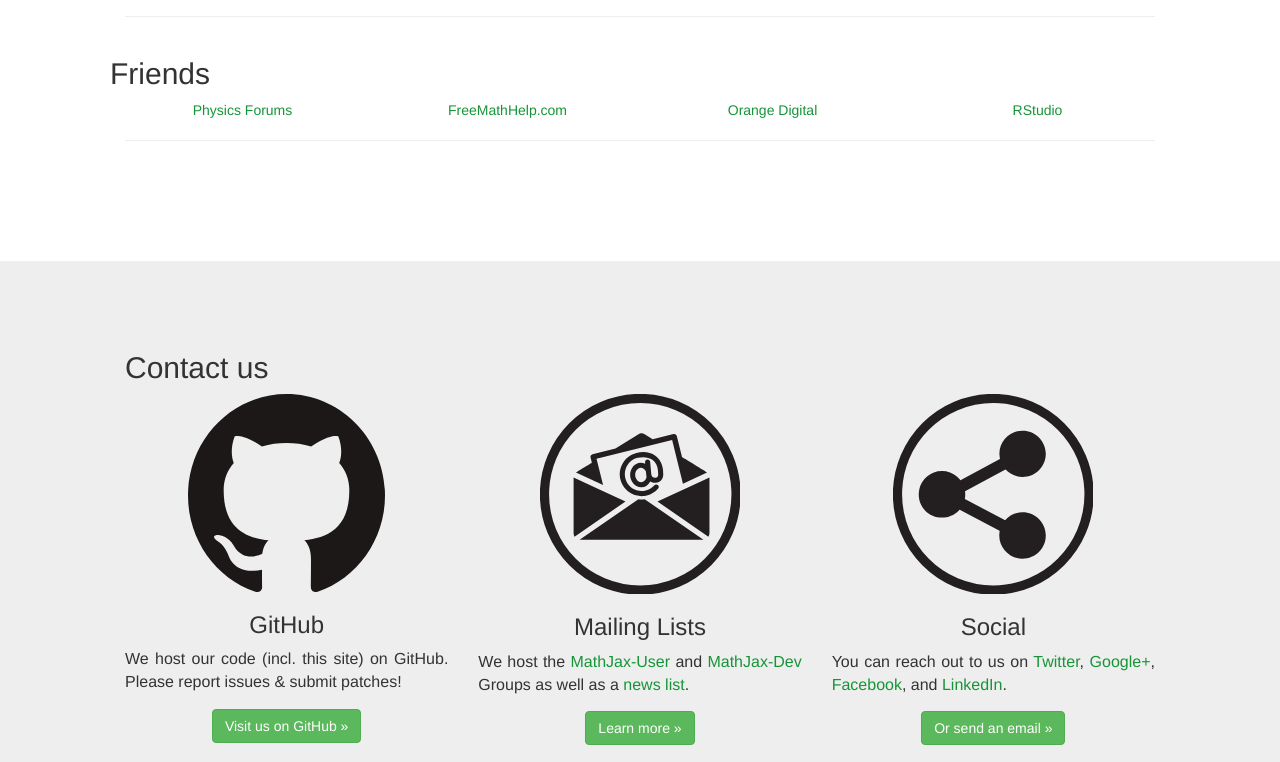
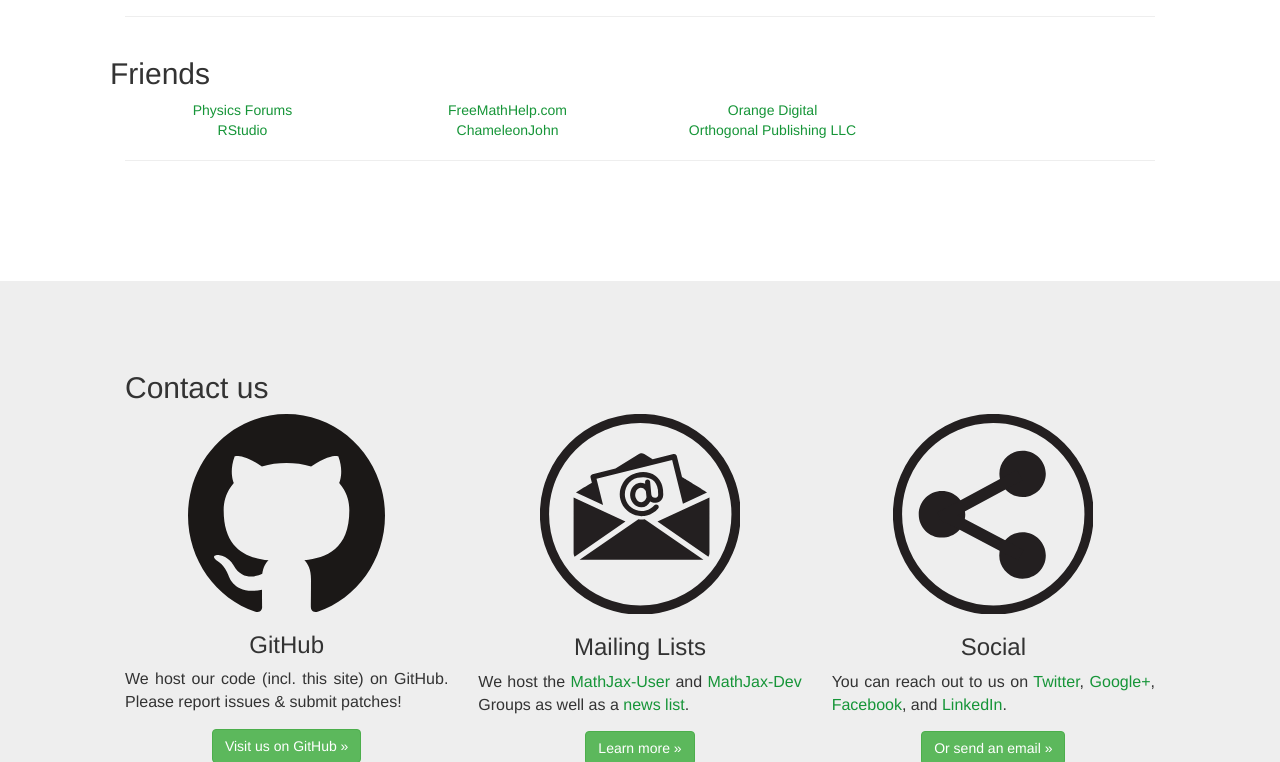
Before and after one commit to mathjax/MathJax-website, a Jekyll site: the page built from index.html, in a window 1280 px wide and 900 px high, scrolled down 2930 px, cut to the strip 138-900 px from the top of the window. Built offline with Jekyll 4.4.1, drawn with Linux system fonts in a browser that asks for light colours; nearby versions of some CDN libraries; formulas are drawn with MathJax 3.

Commit message:
frontpage: add new Friend sponsors; improve alt-text

```diff
--- a/index.html
+++ b/index.html
@@ -207,7 +207,7 @@ redirect_from:
     <div class="row">
       <h2> MathJax Sponsors</h2>
       <p>We are supported by <a href="#modal-sponsorship" data-toggle="modal" data-target="#modal-sponsorship">the MathJax Sponsorship Program</a> and individual donations. Please
-        <a style="border:0;" href="https://pledgie.com/campaigns/27873"><img style="height: 2.25em;" alt="Click here to lend your support to: MathJax individual donations 2015 and make a donation at pledgie.com !" src="https://pledgie.com/campaigns/27873.png?skin_name=chrome" >
+        <a style="border:0;" href="https://pledgie.com/campaigns/27873"><img style="height: 2.25em;" alt="Click here to make a donation at pledgie.com." src="https://pledgie.com/campaigns/27873.png?skin_name=chrome" >
         </a>
       </p>
     </div>
@@ -216,12 +216,12 @@ redirect_from:
       <h3>Managing Partners</h3>
       <div class="col-xs-12 col-sm-6 text-center" aria-haspopup="true" data-toggle="popover" data-placement="bottom" data-trigger="hover" data-title="American Mathematical Society" data-content="The AMS, founded in 1888 to further the interests of mathematical research and scholarship, serves the national and international community through its publications, meetings, advocacy and other programs, which promote mathematical research, its communication and uses, encourage and promote the transmission of mathematical understanding and skills, support mathematical education at all levels, advance the status of the profession of mathematics, encouraging and facilitating full participation of all individuals, foster an awareness and appreciation of mathematics and its connections to other disciplines and everyday life. For more information, please visit <a href='http://www.ams.org'>www.ams.org</a>.">
         <a href="//ams.org">
-          <img alt="AMS" src="//cdn.mathjax.org/mathjax/badge/sponsors/AMS.gif" style="width:60%; padding: 5%;">
+          <img alt="American Mathematical Society" src="//cdn.mathjax.org/mathjax/badge/sponsors/AMS.gif" style="width:60%; padding: 5%;">
         </a>
       </div>
       <div class="col-xs-12 col-sm-6 text-center" aria-haspopup="true" data-toggle="popover" data-placement="bottom" data-trigger="hover" data-title="Society for Industrial and Applied Mathematics" data-content="The Society for Industrial and Applied Mathematics (SIAM) is an international community of over 13,000 individual members. Almost 500 academic, manufacturing, research and development, service and consulting organizations, government, and military organizations worldwide are institutional members. SIAM fosters the development of applied mathematical and computational methodologies needed in these various application areas. Applied mathematics in partnership with computational science is essential in solving many real-world problems. Through publications, research, and community, the mission of SIAM is to build cooperation between mathematics and the worlds of science and technology. For more information, please visit <a href='http://www.siam.org'>www.siam.org</a>.">
         <a href="//siam.org">
-          <img alt="SIAM" src="//cdn.mathjax.org/mathjax/badge/sponsors/SIAM.gif" style="width:60%;">
+          <img alt="Society for Industrial and Applied Mathematics" src="//cdn.mathjax.org/mathjax/badge/sponsors/SIAM.gif" style="width:60%;">
         </a>
       </div>
     </section>
@@ -250,37 +250,37 @@ For more information, please visit <a href='http://www.elsevier.com'>www.elsevie
       <h3>Supporters</h3>
       <div class="row text-center supporter-logos">
       <!-- <div class="col-xs-6 col-sm-3 supporter-logo"> -->
-              <a class="col-xs-6 col-sm-3 supporter-logo" title="APS" href="http://www.aps.org" style="background-image:url(https://cdn.mathjax.org/mathjax/badge/sponsors/APSLogo_2color.gif);background-position: 50% 50%;background-repeat: no-repeat;background-size: 50%;}">
+              <a class="col-xs-6 col-sm-3 supporter-logo" title="American Physical Society" href="http://www.aps.org" style="background-image:url(https://cdn.mathjax.org/mathjax/badge/sponsors/APSLogo_2color.gif);background-position: 50% 50%;background-repeat: no-repeat;background-size: 50%;}">
               </a>
-              <a class="col-xs-6 col-sm-3 supporter-logo" title="OSA" href="http://www.osa.org" style="background-image:url(https://cdn.mathjax.org/mathjax/badge/sponsors/OSA_wide.jpg);background-position: 50% 50%;background-repeat: no-repeat;background-size: contain;}">
+              <a class="col-xs-6 col-sm-3 supporter-logo" title="OSA The Optical Society" href="http://www.osa.org" style="background-image:url(https://cdn.mathjax.org/mathjax/badge/sponsors/OSA_wide.jpg);background-position: 50% 50%;background-repeat: no-repeat;background-size: contain;}">
               </a>
               <a class="col-xs-6 col-sm-3 supporter-logo" title="Project Euclid" href="http://projecteuclid.org" style="background-image:url(https://cdn.mathjax.org/mathjax/badge/sponsors/ProjectEuclid.gif);background-position: 50% 50%;background-repeat: no-repeat;background-size: 80%;}">
               </a>
-              <a class="col-xs-6 col-sm-3 supporter-logo" title="IOPP" href="http://ioppublishing.org/" style="background-image:url(https://cdn.mathjax.org/mathjax/badge/sponsors/IOPP.gif);background-position: 50% 50%;background-repeat: no-repeat;background-size: contain;}">
+              <a class="col-xs-6 col-sm-3 supporter-logo" title="IOP Publishing" href="http://ioppublishing.org/" style="background-image:url(https://cdn.mathjax.org/mathjax/badge/sponsors/IOPP.gif);background-position: 50% 50%;background-repeat: no-repeat;background-size: contain;}">
               </a>
 
-              <a class="col-xs-6 col-sm-3 supporter-logo" title="AIP" href="http://www.aip.org" style="background-image:url(https://cdn.mathjax.org/mathjax/badge/sponsors/aip_logo_2line.gif);background-position: 50% 50%;background-repeat: no-repeat;background-size: contain;}">
+              <a class="col-xs-6 col-sm-3 supporter-logo" title="American Institute of Physics" href="http://www.aip.org" style="background-image:url(https://cdn.mathjax.org/mathjax/badge/sponsors/aip_logo_2line.gif);background-position: 50% 50%;background-repeat: no-repeat;background-size: contain;}">
               </a>
-              <a class="col-xs-6 col-sm-3 supporter-logo" title="LMS" href="http://www.lms.ac.uk" style="background-image:url(https://cdn.mathjax.org/mathjax/badge/sponsors/LMS.gif);background-position: 50% 50%;background-repeat: no-repeat;background-size: contain;}">
+              <a class="col-xs-6 col-sm-3 supporter-logo" title="London Mathematical Society" href="http://www.lms.ac.uk" style="background-image:url(https://cdn.mathjax.org/mathjax/badge/sponsors/LMS.gif);background-position: 50% 50%;background-repeat: no-repeat;background-size: contain;}">
               </a>
-              <a class="col-xs-6 col-sm-3 supporter-logo" href="http://www.springer.com" title="Springer" style="background-image:url(https://cdn.mathjax.org/mathjax/badge/sponsors/Springer_wide.svg);background-position: 50% 50%;background-repeat: no-repeat;background-size: contain;}">
+              <a class="col-xs-6 col-sm-3 supporter-logo" href="http://www.springer.com" title="Springer Business and Media" style="background-image:url(https://cdn.mathjax.org/mathjax/badge/sponsors/Springer_wide.svg);background-position: 50% 50%;background-repeat: no-repeat;background-size: contain;}">
               </a>
 
-              <a class="col-xs-6 col-sm-3 supporter-logo"  title="MAA" href="http://www.maa.org" style="background-image:url(https://cdn.mathjax.org/mathjax/badge/sponsors/MAA.jpg);background-position: 50% 50%;background-repeat: no-repeat;background-size: 80%;}">
+              <a class="col-xs-6 col-sm-3 supporter-logo"  title="Mathematical Association of America" href="http://www.maa.org" style="background-image:url(https://cdn.mathjax.org/mathjax/badge/sponsors/MAA.jpg);background-position: 50% 50%;background-repeat: no-repeat;background-size: 80%;}">
               </a>
               <a class="col-xs-6 col-sm-3 supporter-logo" title="Atypon" href="http://www.atypon.com" style="background-image:url(https://cdn.mathjax.org/mathjax/badge/sponsors/Atypon.png);background-position: 50% 50%;background-repeat: no-repeat;background-size: 90%;}">
               </a>
-              <a class="col-xs-6 col-sm-3 supporter-logo" title="OUP" href="http://www.oup.com" style="background-image:url(https://cdn.mathjax.org/mathjax/badge/sponsors/OUP.jpg);background-position: 50% 50%;background-repeat: no-repeat;background-size: 90%;}">
+              <a class="col-xs-6 col-sm-3 supporter-logo" title="Oxford University Press" href="http://www.oup.com" style="background-image:url(https://cdn.mathjax.org/mathjax/badge/sponsors/OUP.jpg);background-position: 50% 50%;background-repeat: no-repeat;background-size: 90%;}">
               </a>
 
-              <a class="col-xs-6 col-sm-3 supporter-logo" title="CUP" href="http://cambridge.org" style="background-image:url(https://cdn.mathjax.org/mathjax/badge/sponsors/CUP.jpg);background-position: 50% 50%;background-repeat: no-repeat;background-size: 95%;}">
+              <a class="col-xs-6 col-sm-3 supporter-logo" title="Cambridge University Press" href="http://cambridge.org" style="background-image:url(https://cdn.mathjax.org/mathjax/badge/sponsors/CUP.jpg);background-position: 50% 50%;background-repeat: no-repeat;background-size: 95%;}">
               </a>
-              <a class="col-xs-6 col-sm-3 supporter-logo" title="MathWorks" href="http://www.mathworks.com" style="background-image:url(https://cdn.mathjax.org/mathjax/badge/sponsors/Mathworks.jpg);background-position: 50% 50%;background-repeat: no-repeat;background-size: 95%;}">
+              <a class="col-xs-6 col-sm-3 supporter-logo" title="The MathWorks" href="http://www.mathworks.com" style="background-image:url(https://cdn.mathjax.org/mathjax/badge/sponsors/Mathworks.jpg);background-position: 50% 50%;background-repeat: no-repeat;background-size: 95%;}">
               </a>
               <a class="col-xs-6 col-sm-3 supporter-logo" title="Highwire" href="http://www.highwire.org" style="background-image:url(https://cdn.mathjax.org/mathjax/badge/sponsors/HighWire.jpg);background-position: 50% 50%;background-repeat: no-repeat;background-size: 95%;}">
               </a>
 
-              <a class="col-xs-6 col-sm-3 supporter-logo" title="T&amp;F" href="http://www.taylorandfrancisgroup.com" style="background-image:url(https://cdn.mathjax.org/mathjax/badge/sponsors/TandF.gif);background-position: 50% 50%;background-repeat: no-repeat;background-size: 95%;}">
+              <a class="col-xs-6 col-sm-3 supporter-logo" title="Taylor&amp;Francis" href="http://www.taylorandfrancisgroup.com" style="background-image:url(https://cdn.mathjax.org/mathjax/badge/sponsors/TandF.gif);background-position: 50% 50%;background-repeat: no-repeat;background-size: 95%;}">
               </a>
               <a class="col-xs-6 col-sm-3 supporter-logo" title="Wiley" href="http://www.wiley.com" style="background-image:url(https://cdn.mathjax.org/mathjax/badge/sponsors/Wiley_logo.svg);background-position: 50% 50%;background-repeat: no-repeat;background-size: 95%;}">
               </a>
@@ -297,7 +297,10 @@ For more information, please visit <a href='http://www.elsevier.com'>www.elsevie
       <a class="col-xs-6 col-md-3 text-center" href="http://www.physicsforums.com">Physics Forums</a>
       <a class="col-xs-6 col-md-3 text-center" href="http://www.freemathhelp.com">FreeMathHelp.com</a>
       <a class="col-xs-6 col-md-3 text-center" href="http://www.orangedigital.com.au/">Orange Digital</a>
+      <span class="clearfix"></span>
       <a class="col-xs-6 col-md-3 text-center" href="http://www.rstudio.com/">RStudio</a>
+      <a class="col-xs-6 col-md-3 text-center" href="http://www.chameleonjohn.com/">ChameleonJohn</a>
+      <a class="col-xs-6 col-md-3 text-center" href="http://www.orthogonalpublishing.com/">Orthogonal Publishing LLC</a>
     </section>
     <hr>
   </div>
```
